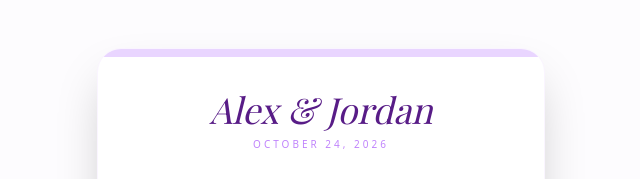
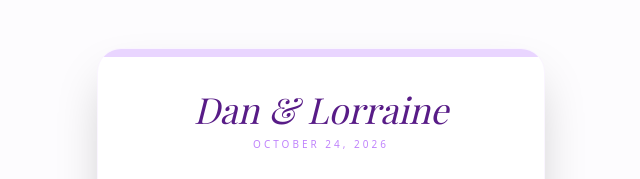
Before and after one commit to ochampo/our-wedding, a React (Vite) app: page / in a window 1280 px wide. Shown: the top 179 px of the page, without its empty margins (319-959 px from the left). Built offline with nearby package versions, Linux system fonts and the light colour scheme; no server answers; a web font is replaced by a local one.

Commit message:
replacing names

```diff
--- a/src/App.jsx
+++ b/src/App.jsx
@@ -50,7 +50,7 @@ const WeddingSite = () => {
         <div className="h-2 bg-purple-200 w-full" />
 
         <div className="p-8">
-          <h1 className="text-4xl text-center text-purple-900 mb-2 font-light italic">Alex & Jordan</h1>
+          <h1 className="text-4xl text-center text-purple-900 mb-2 font-light italic">Dan & Lorraine </h1>
           <p className="text-center text-[10px] tracking-[0.3em] uppercase text-purple-400 mb-8 font-sans">October 24, 2026</p>
 
           {status === "SUCCESS" ? (
```
